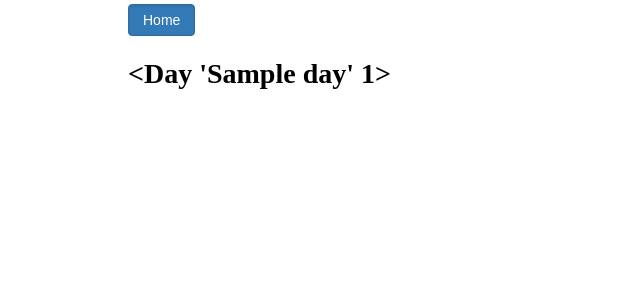
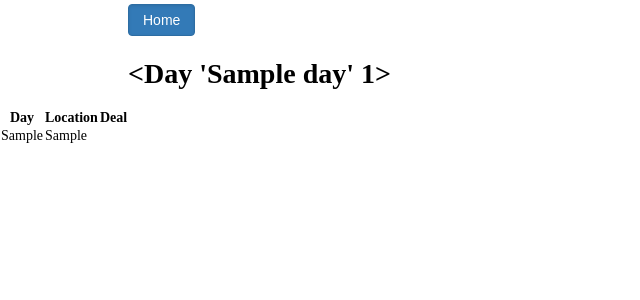
Before and after one commit to I-Dont-Remember/GimmeDeals, a Flask app: template app/templates/base_day.html in a window 1280 px wide. Shown: the top 300 px of the page, without its empty margins (0-640 px from the left). Run offline with Flask 2, Linux system fonts and the light colour scheme; the template is opened without the code that fills it: values that come from a table or form of the project are taken from there, others are empty; tables that the repository leaves empty hold one stand-in row (values such as "Sample post").

Commit message:
Display the queried deals

```diff
--- a/app/templates/base_day.html
+++ b/app/templates/base_day.html
@@ -11,5 +11,20 @@
     <a href='/'><button class='primary'>Home</button></a>
     <h1>{{ day }}</h1>
   </div>
+
+  <table>
+    <tr>
+      <th>Day</th>
+      <th>Location</th>
+      <th>Deal</th>
+    </tr>
+    {% for deal in deals %}
+    <tr>
+      <td>{{ deal.location}}</td>
+      <td>{{ deal.deal }}</td>
+    </tr>
+    {% endfor %}
+  </table>
+
 </body>
 </html>
--- a/app/views.py
+++ b/app/views.py
@@ -2,6 +2,12 @@
 from flask import render_template, request, session
 from main import app, db
 from models import Day, Deal
+
+def add_validated_deal(day, location, deal):
+    valid_deal = Deal(day, location, deal)
+    valid_deal.validated = True
+    db.session.add(valid_deal)
+    db.session.commit()
 
 def add_deal(requested_day, location, deal):
     new_deal = Deal(requested_day, location, deal)
@@ -42,8 +48,12 @@ def show_requested():
 def weekday(day):
     if day not in app.config['WEEKDAYS']:
         return render_template('404.html')
+    day_obj = Day.query.filter_by(name=day).first()
+    print('day: %s' % day_obj)
+    deals = day_obj.deals.all()
     return render_template('base_day.html',
-                            day=day)
+                            day=day,
+                            deals=deals)
 
 @app.route('/')
 def main():
```
